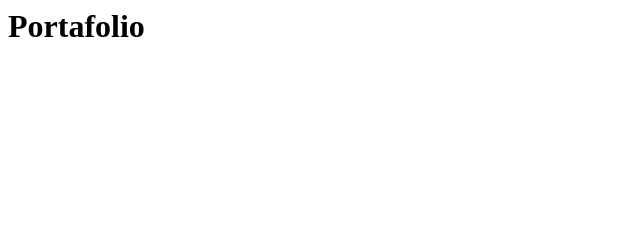
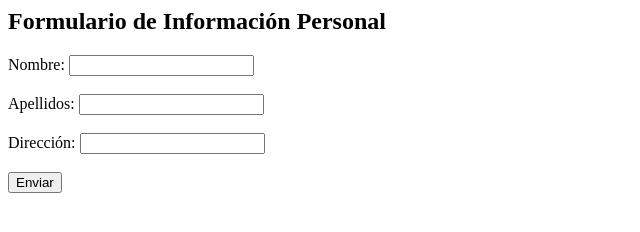
Before and after one commit to ppugam/hola-mundo, a plain HTML site: page index.html in a window 1280 px wide. Shown: the whole page, without its empty margins (0-640 px from the left). Drawn offline with Linux system fonts and the light colour scheme.

Commit message:
Update index.html

```diff
--- a/index.html
+++ b/index.html
@@ -1,8 +1,21 @@
 <html>
 <head>
-  <title> Portafolio </title>
+  <title>Formulario</title>
 </head>
 <body>
-  <h1> Portafolio </h1>
+  <h2>Formulario de Información Personal</h2>
+
+  <form>
+    <label for="nombre">Nombre:</label>
+    <input type="text" id="nombre" name="nombre" required><br><br>
+
+    <label for="apellidos">Apellidos:</label>
+    <input type="text" id="apellidos" name="apellidos" required><br><br>
+
+    <label for="direccion">Dirección:</label>
+    <input type="text" id="direccion" name="direccion" required><br><br>
+
+    <input type="submit" value="Enviar">
+  </form>
 </body>
 </html>
```
